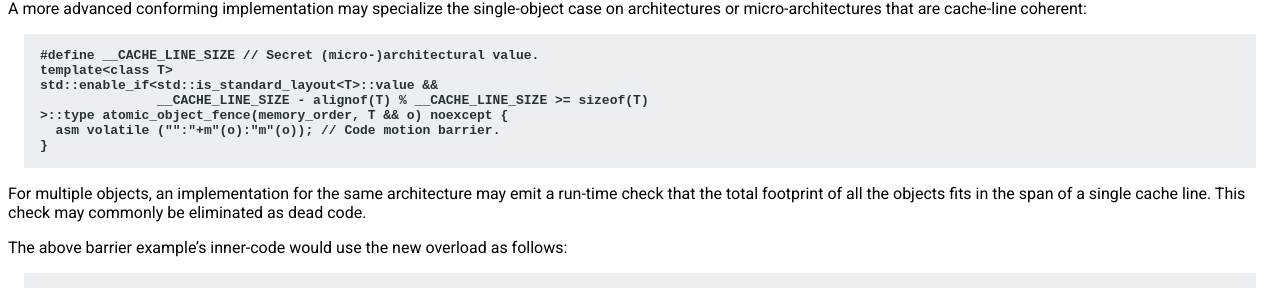
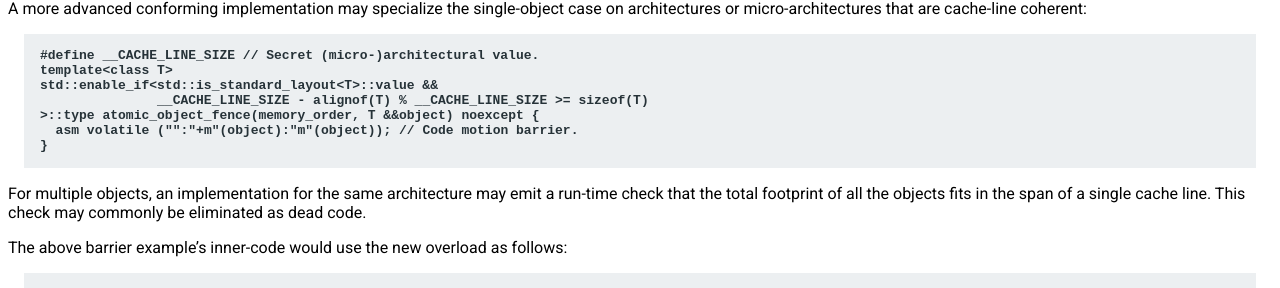
Before and after one commit to jfbastien/papers, a Sphinx documentation site: the page built from source/D4522.rst, in a window 1280 px wide. Shown: the part 1844-2132 px from the top of the page. Built offline with Sphinx 7.4.7, drawn with Linux system fonts in a browser that asks for light colours.

Commit message:
Use object instead of o, for consistency.

```diff
--- a/source/D4522.rst
+++ b/source/D4522.rst
@@ -127,8 +127,8 @@ architectures or micro-architectures that are cache-line coherent:
      template<class T>
      std::enable_if<std::is_standard_layout<T>::value &&
 	            __CACHE_LINE_SIZE - alignof(T) % __CACHE_LINE_SIZE >= sizeof(T)
-     >::type atomic_object_fence(memory_order, T && o) noexcept {
-       asm volatile ("":"+m"(o):"m"(o)); // Code motion barrier.
+     >::type atomic_object_fence(memory_order, T &&object) noexcept {
+       asm volatile ("":"+m"(object):"m"(object)); // Code motion barrier.
      }
 
 For multiple objects, an implementation for the same architecture may emit a run-time
```
